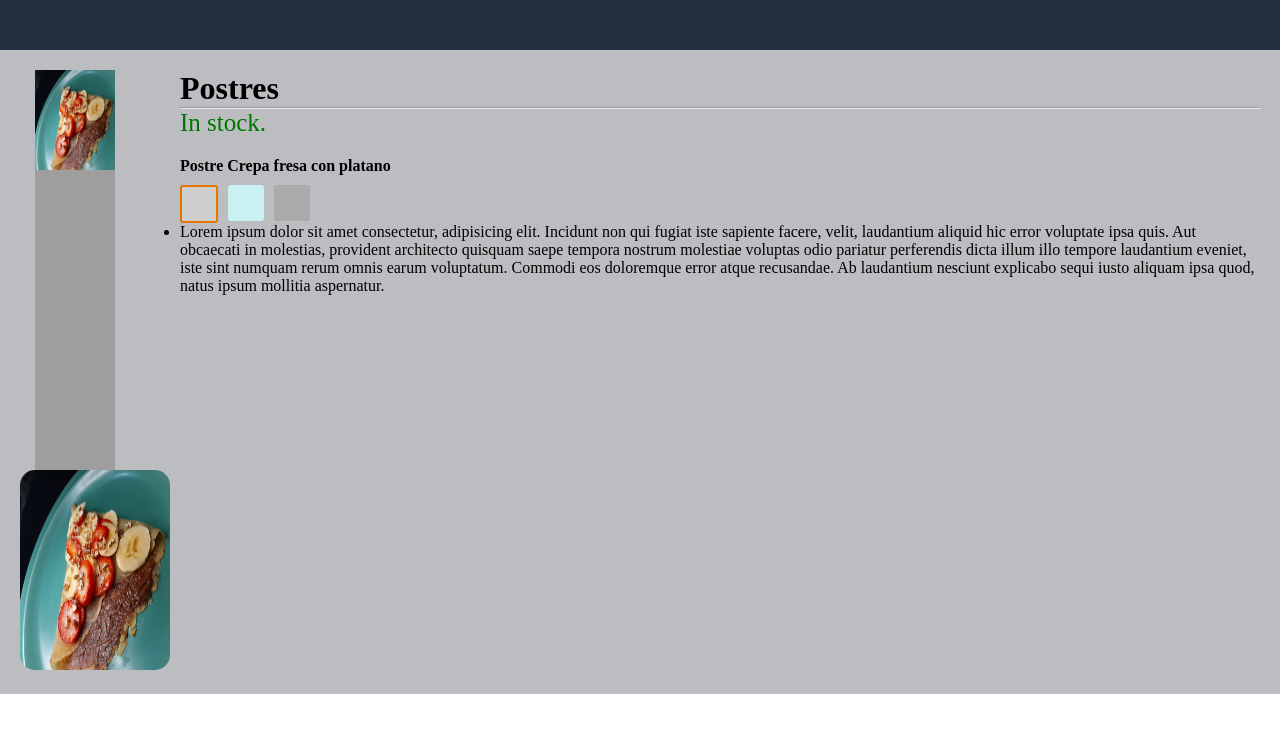
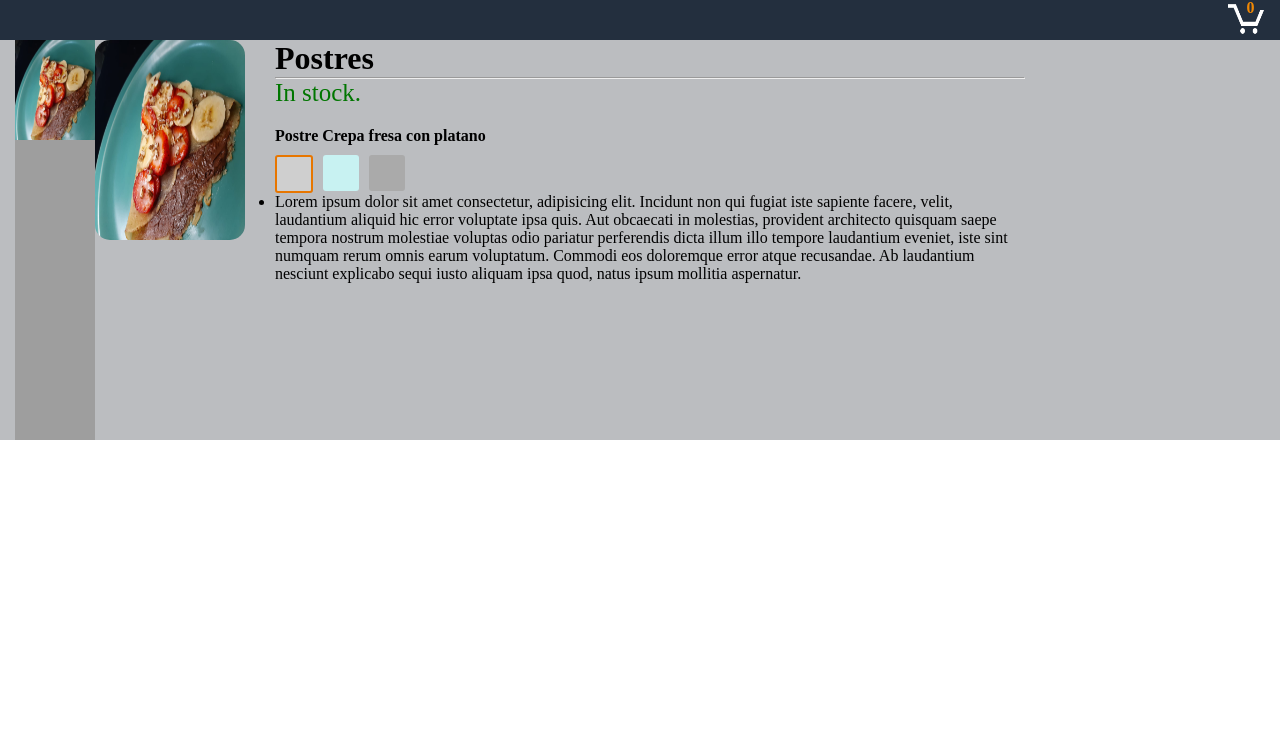
Before and after one commit to ericsolis8/dashboard, a plain HTML site: page cards..html in a window 1280 px wide. Drawn offline with nearby package versions, Linux system fonts and the light colour scheme; grey boxes are pictures that could not be loaded.

Commit message:
17-08-20

```diff
--- a/cards..html
+++ b/cards..html
@@ -7,7 +7,14 @@
     <link rel="stylesheet" href="css/inde.css">
 </head>
 <body>
-    <div class="nav-bar"></div>
+    <div id="app">
+        <div class="nav-bar">
+            <div class="cart">
+                <img src="img/cart.png">
+                <span class="amount">{{cartAmount}}</span>
+                <span class="description"></span>
+            </div>
+        </div>
         <div id="app">
             <div class="product">
                 <div class="left-column">
@@ -55,6 +62,7 @@
                 </div>
             </div>
         </div>
+    </div>
 </body>
 <script src="https://cdn.jsdelivr.net/npm/vue@2.5.16/dist/vue.js"></script>
 <script src="dash.js"></script>
--- a/css/inde.css
+++ b/css/inde.css
@@ -5,15 +5,24 @@
 .nav-bar {
     background-color: #232f3e;
     width: 100%;
-    height: 50px;
+    height: 40px;
 }
 #app {
-    padding: 20px;
+    margin: 0;
     background: #bbbdc0;
 }
 .product {
     display: flex;
     /* text-align: center;  */
+}
+.center-column {
+    width: 760px;
+    display: flex;
+    flex-direction: column;
+}
+.left-column {
+    padding-right: 20px;
+    display: flex;
 }
 .details {
     display: flex;
@@ -23,6 +32,41 @@
 hr {
     margin-left: 0;
     margin-right: 0;
+}
+.cart {
+    position: absolute;
+    right: 15px;
+    top: 2px;
+    color: white;
+    font-weight: bold;
+}
+.cart > img {
+    width: 40px;
+    height: 34px;
+}
+.amount {
+    color: #f08804;
+    position: absolute;
+    left: 13px;
+    top: -3px;
+    text-align: center;
+    min-width: 25px;
+}
+.right-column {
+    padding-left: 20px;
+    display: flex;
+}
+.add-to-cart {
+    background: linear-gradient(to bottom,#f7dfa5,#f0c14b);
+    border-color: #a88734 #9c7e31 #846a29;
+    border-radius: 3px;
+    color: #111;
+    width: 237px;
+    height: 31px;
+}
+.add-to-cart:hover {
+    border-color: #a88734 #9c7e31 #846a29;
+    background: linear-gradient(to bottom, #f5d78e, #eeb933);
 }
 .img {
     width: 150px;
--- a/dash.js
+++ b/dash.js
@@ -4,6 +4,7 @@ const app = new Vue({
         seleccionaProductoId: undefined,
         verProductoId: undefined,
         seleccionaIndexImagen: 0,
+        cart: [],
         platillo: {
             name: "Postres",
             opciones: [
@@ -59,7 +60,10 @@ const app = new Vue({
                 return this.platillo.opciones.find(p => p.id === this.verProductoId).images[0]
             }
             return this.selectedProduct.images[this.seleccionaIndexImagen]
-        }
+        },
+        cartAmount() {
+            return this.cart.length
+        },
     },
     methods: {
         selectProduct(opcionId) {
```
Also changed, not shown: img/cart.png (added). Lines whose indentation alone changed are shown as unchanged.
